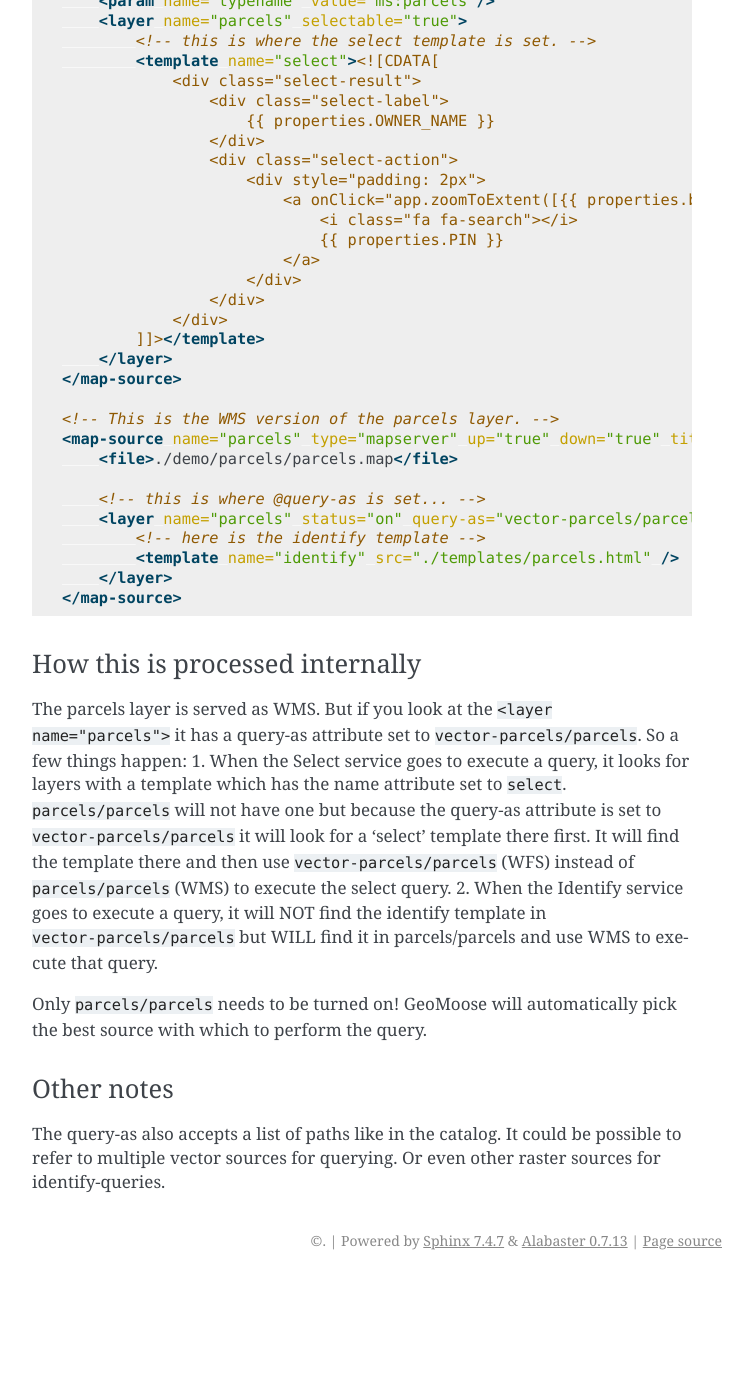
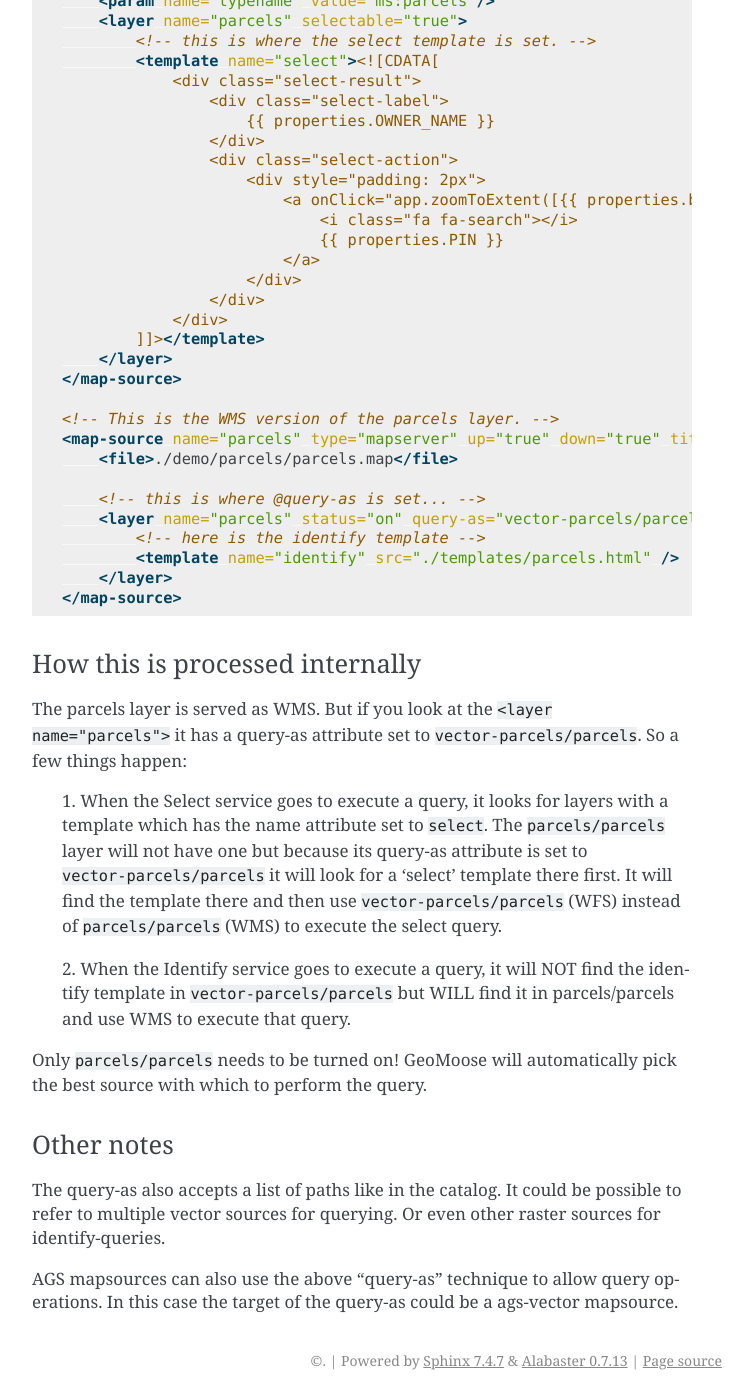
Before and after one commit to geomoose/gm3, a Sphinx documentation site: the page built from docs/howto/query-as-vector.rst, in a window 1280 px wide and 1400 px high, scrolled down 502 px. Shown: the whole window, without its empty margins (388-1140 px from the left). Built offline with Sphinx 7.4.7, drawn with Linux system fonts in a browser that asks for light colours; before the commit the page ends 1782 px from its top, so only the background shows below that.

Commit message:
add info on ags query-as

```diff
--- a/docs/howto/add-identify.rst
+++ b/docs/howto/add-identify.rst
@@ -3,7 +3,7 @@ How-to add Identify
 
 If you would like to have your map users to be able to get information
 on specific features using the Identify tool, you must: \* ensure the
-``<map-source>`` type is one of: ``wms``, ``mapserver``, ``wfs``,
+``<map-source>`` type is one of: ``wms``, ``ags`` (using query-as), ``mapserver``, ``wfs``,
 ``mapserver-wfs``, or ``ags-vector`` \* add an identify template to the
 layer in the ``<map-source>`` (see below) \* have the user display the
 layer in the Catalog
@@ -34,7 +34,7 @@ shown in the Super Tab, something like:
     boundedBy: -10443124.4532125805088.070692-10358662.5561045947016.049725
     AREA: 5163166424.00009
     PERIMETER: 309931.11344
-    COUNTY_: 84
+    COUNTY: 84
     COUNTY_ID: 21
     COUNTY_NUM: 1
     COUNTYNAME: Aitkin
--- a/docs/howto/add-search.rst
+++ b/docs/howto/add-search.rst
@@ -3,6 +3,8 @@ How-to add a layer search
 
 Search operations are only supported on ``vector``, ``geojson``,
 ``ags-vector``, ``wfs``, and ``mapserver-wfs`` map-source types.
+
+You can also add search operations to ``ags``, ``wms``, and  ``mapserver`` mapsources using the query-as technique.
 
 Add a supported vector map-source
 ---------------------------------
--- a/docs/howto/add-select.rst
+++ b/docs/howto/add-select.rst
@@ -3,6 +3,8 @@ How-to add Select to a layer
 
 Select operations are only supported on ``vector``, ``geojson``,
 ``ags-vector``, ``wfs``, and ``mapserver-wfs`` map-source types.
+
+You can also add select operations to ``ags``, ``wms``, and  ``mapserver`` mapsources using the query-as technique.
 
 Add a supported vector map-source
 ---------------------------------
--- a/docs/howto/query-as-vector.rst
+++ b/docs/howto/query-as-vector.rst
@@ -59,17 +59,20 @@ How this is processed internally
 
 The parcels layer is served as WMS. But if you look at the
 ``<layer name="parcels">`` it has a query-as attribute set to
-``vector-parcels/parcels``. So a few things happen: 1. When the Select
-service goes to execute a query, it looks for layers with a template
-which has the name attribute set to ``select``. ``parcels/parcels`` will
-not have one but because the query-as attribute is set to
-``vector-parcels/parcels`` it will look for a 'select' template there
-first. It will find the template there and then use
-``vector-parcels/parcels`` (WFS) instead of ``parcels/parcels`` (WMS) to
-execute the select query. 2. When the Identify service goes to execute a
-query, it will NOT find the identify template in
-``vector-parcels/parcels`` but WILL find it in parcels/parcels and use
-WMS to execute that query.
+``vector-parcels/parcels``. So a few things happen:
+
+  1. When the Select service goes to execute a query, it looks for layers with a template
+  which has the name attribute set to ``select``.  The ``parcels/parcels`` layer will
+  not have one but because its query-as attribute is set to
+  ``vector-parcels/parcels`` it will look for a 'select' template there
+  first. It will find the template there and then use
+  ``vector-parcels/parcels`` (WFS) instead of ``parcels/parcels`` (WMS) to
+  execute the select query.
+
+  2. When the Identify service goes to execute a
+  query, it will NOT find the identify template in
+  ``vector-parcels/parcels`` but WILL find it in parcels/parcels and use
+  WMS to execute that query.
 
 Only ``parcels/parcels`` needs to be turned on! GeoMoose will
 automatically pick the best source with which to perform the query.
@@ -80,3 +83,6 @@ Other notes
 The query-as also accepts a list of paths like in the catalog. It could
 be possible to refer to multiple vector sources for querying. Or even
 other raster sources for identify-queries.
+
+AGS mapsources can also use the above "query-as" technique to allow query
+operations.  In this case the target of the query-as could be a ags-vector mapsource.
```
Also changed, not shown: docs/protocols.rst (+6 -4 lines).
